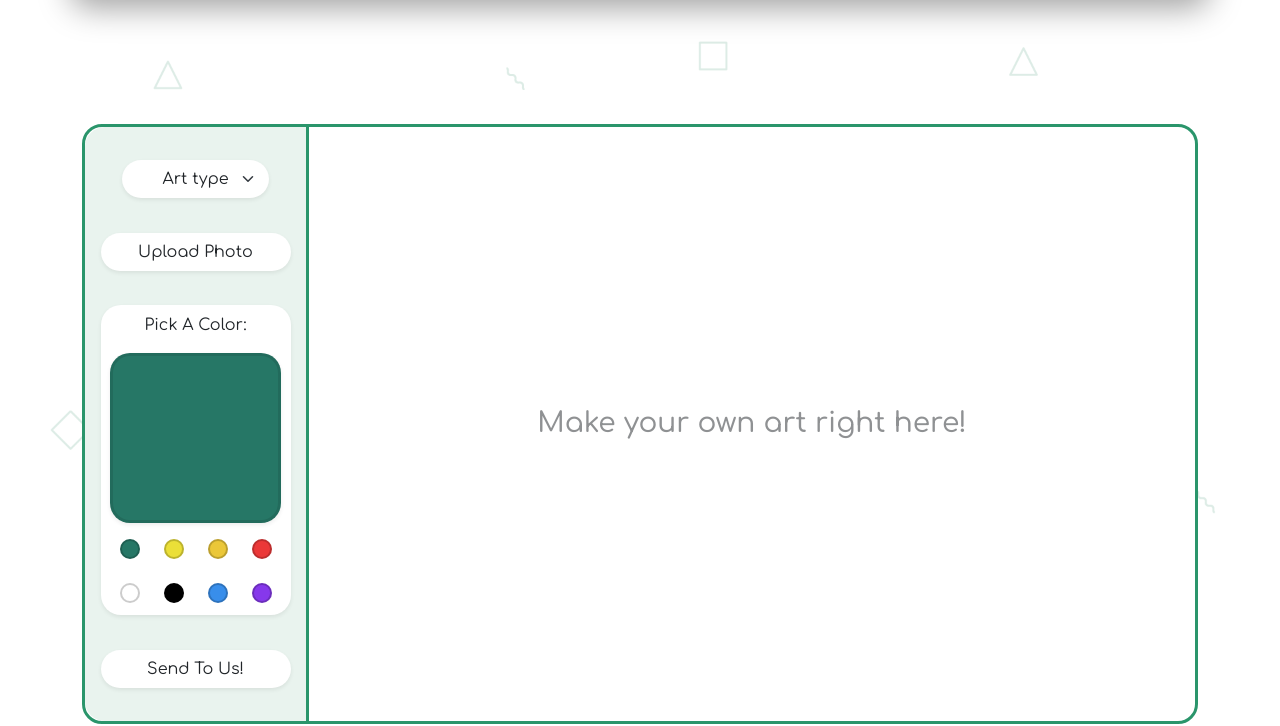
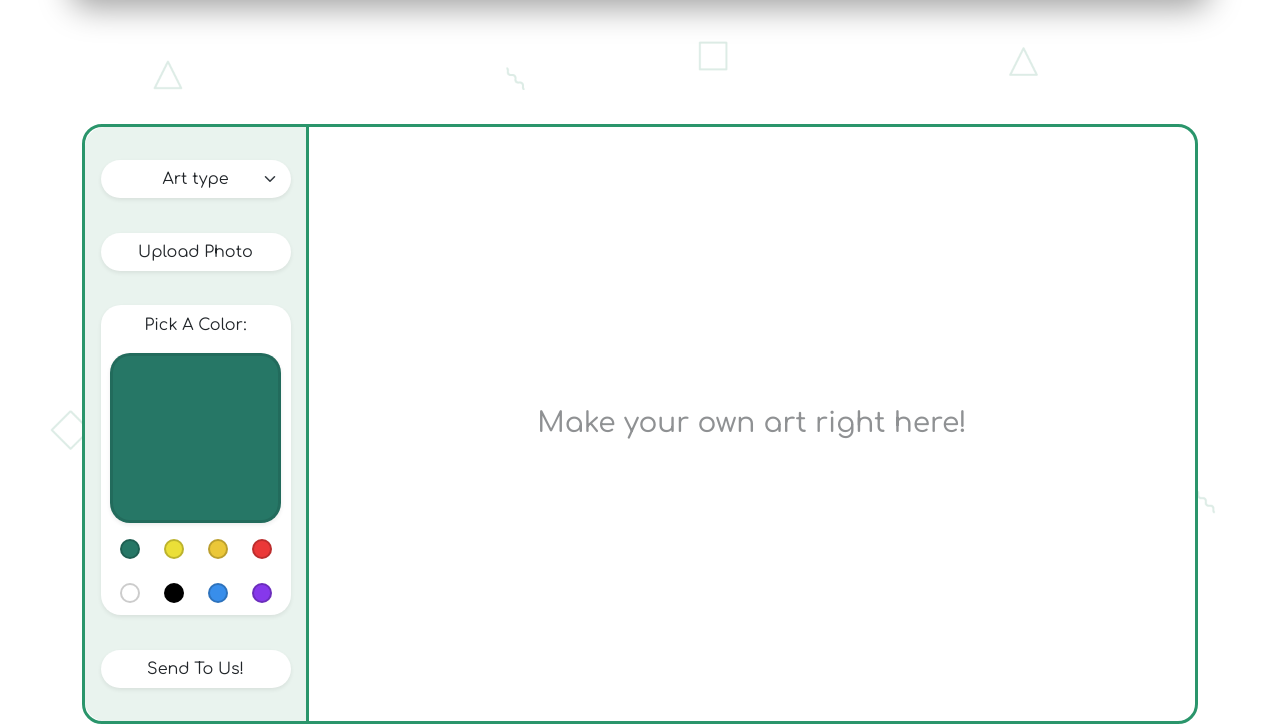
Before and after one commit to AleksaSubasic/ValleyOfArt, a plain HTML site: page diy-page.html in a window 1280 px wide. Shown: the part 76-802 px from the top of the page. Drawn offline with nearby package versions, Linux system fonts and the light colour scheme.

Commit message:
Add files via upload

```diff
--- a/assets/css/style.css
+++ b/assets/css/style.css
@@ -184,7 +184,7 @@ body{
     border-bottom-right-radius: 0px;
     border-right: 3px solid var(--green-cyan);
 }
-#left-side button, #left-side label, #color-picker-block{
+#left-side button, #left-side label, #color-picker-block, #left-side select{
     width: 190px;
 }
 #left-side form input[type="file"]{
```
